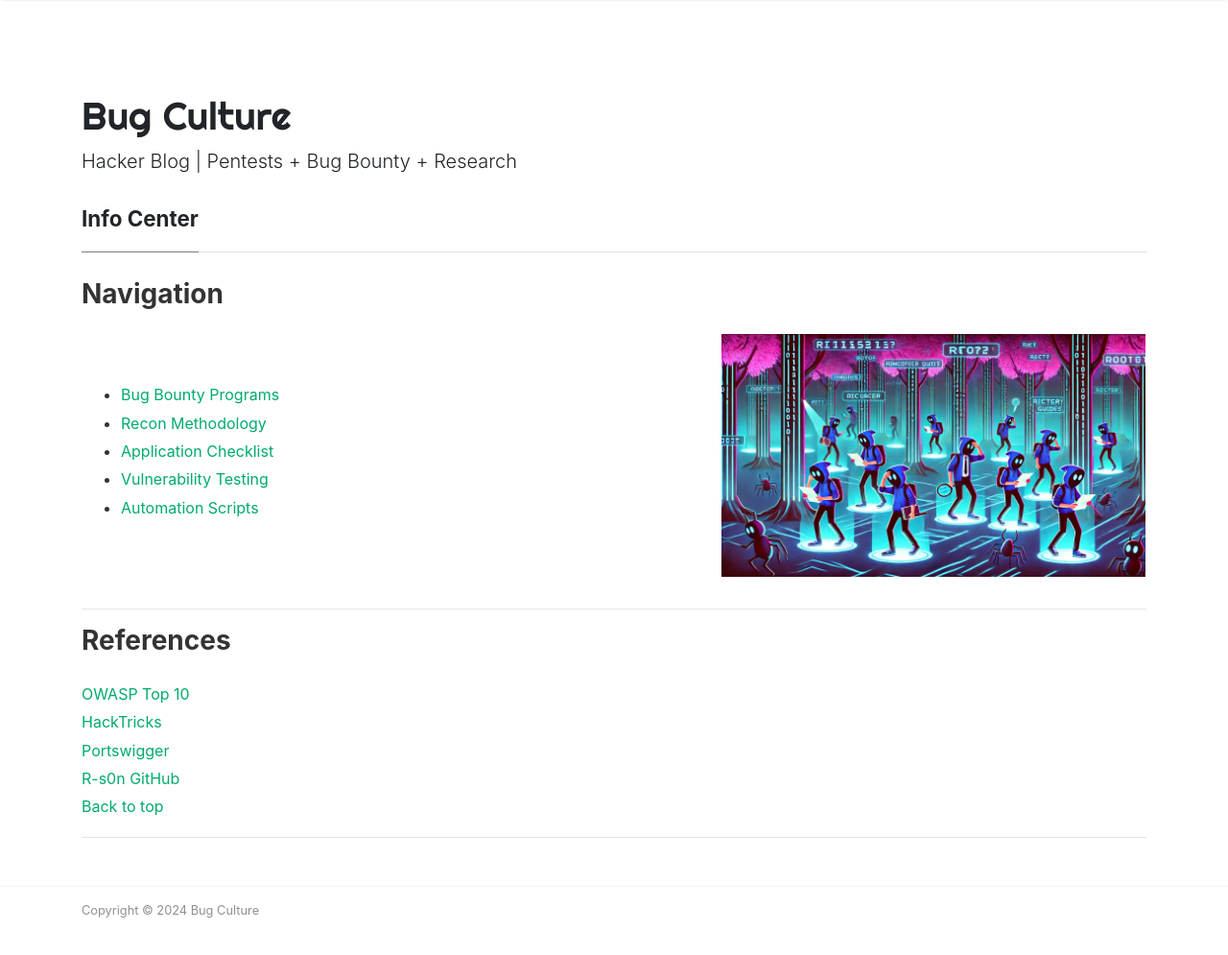
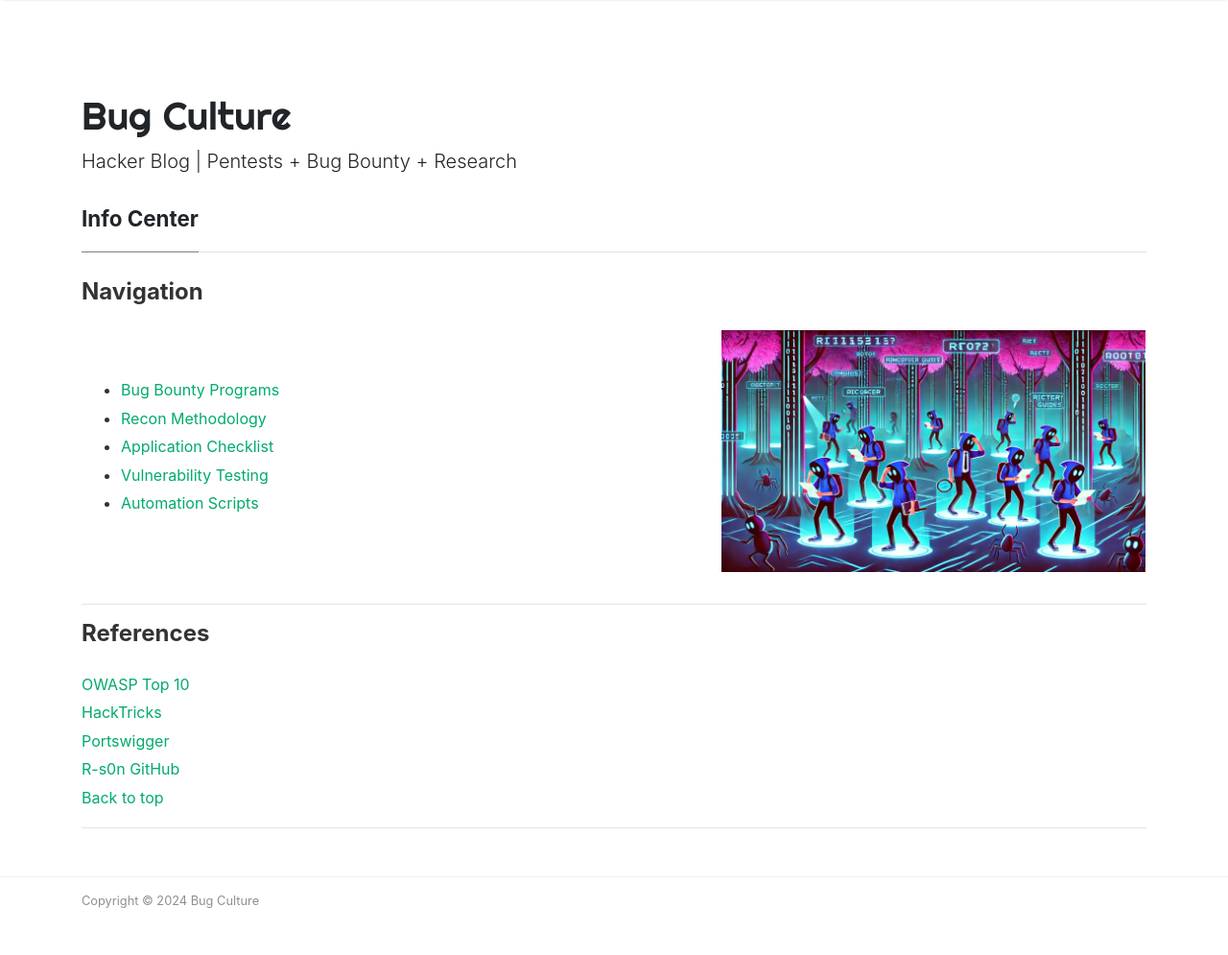
Before and after one commit to Turbul3nce/Turbul3nce.github.io, a Jekyll site: the page built from _pages/info.md, in a window 1280 px wide and 1032 px high. Shown: the top 995 px of the window at 96% size. Built offline with Jekyll 4.4.1, drawn with Linux system fonts in a browser that asks for light colours; nearby versions of some CDN libraries.

```diff
--- a/_pages/info.md
+++ b/_pages/info.md
@@ -5,7 +5,7 @@ permalink: /info
 comments: false
 ---
 
-<h3>Navigation</h3>
+<h4>Navigation</h4>
 <div>
   <table style="width:100%;">
     <tr>
@@ -31,7 +31,7 @@ comments: false
 
 ---
 
-### References
+#### References
 
 [OWASP Top 10](https://owasp.org/www-project-top-ten/)
 <br>
```
